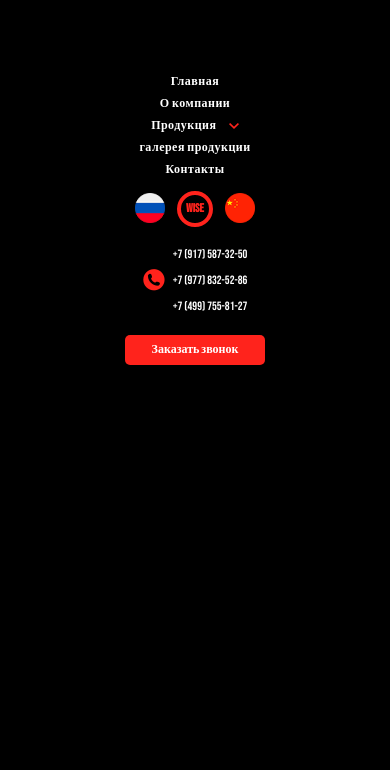
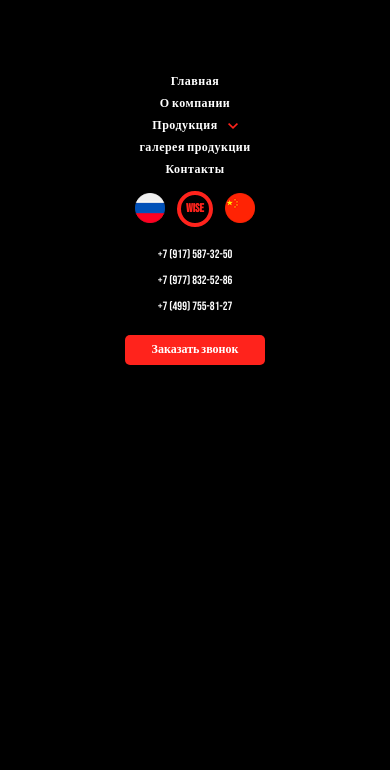
Before and after one commit to Fanis10/konvins, a plain HTML site: page index.html in a window 390 px wide. Both pictures are taken after a click on the element 361 px from the left and 32 px from the top of the page. Shown: the part 74-844 px from the top of the page. Drawn offline with nearby package versions, Linux system fonts and the light colour scheme; a web font is replaced by a local one.

Commit message:
sgsgsgsg

```diff
--- a/js/main.js
+++ b/js/main.js
@@ -49,15 +49,11 @@ $(document).ready(function() {
     sliderMainTwo();
 
     // Menu
-    let burger = document.querySelector('.header-mob__burger');
-    let menu = document.querySelector('.header-dekstop');
-    let logo = document.querySelector('.header-mob__left');
-    let body = document.querySelector('body')
-    burger.addEventListener('click', function() {
-        burger.classList.toggle('header-mob__burger--active');
-        menu.classList.toggle('header-dekstop--active');
-        logo.classList.toggle('header-mob__left--active');
-        body.classList.toggle('fixed-body');
+    $(".header-mob__burger").click(function() {
+        $(this).toggleClass("header-mob__burger--active")
+        $(".header-dekstop").toggleClass("header-dekstop--active")
+        $("body").toggleClass("fixed-body")
+
     })
 
     $(".header-bottom__item-show").click(function() {
@@ -83,26 +79,6 @@ $(document).ready(function() {
     //Video
 
 
-    // Map
-    setTimeout(() => {
-        $('.map__left').append(` <iframe src="https://www.google.com/maps/embed?pb=!1m18!1m12!1m3!1d35884.81138952439!2d37.69566637802611!3d55.79669832643764!2m3!1f0!2f0!3f0!3m2!1i1024!2i768!4f13.1!3m3!1m2!1s0x46b53507c7540001%3A0x18a314cf81ddaac1!2z0JrRgNCw0YHQvdC-0LHQvtCz0LDRgtGL0YDRgdC60LDRjyDRg9C7LiwgODkg0YHRgtGALCDQnNC-0YHQutCy0LAsIDEwNzA2MQ!5e0!3m2!1sru!2sru!4v1657119343032!5m2!1sru!2sru"
-        style="border:0;" allowfullscreen="" loading="lazy" referrerpolicy="no-referrer-when-downgrade">
-    </iframe>`)
-    }, 2000);
-
-    setTimeout(() => {
-        $('.map__center').append(` <iframe src="https://www.google.com/maps/embed?pb=!1m18!1m12!1m3!1d35884.81138952439!2d37.69566637802611!3d55.79669832643764!2m3!1f0!2f0!3f0!3m2!1i1024!2i768!4f13.1!3m3!1m2!1s0x46b53507c7540001%3A0x18a314cf81ddaac1!2z0JrRgNCw0YHQvdC-0LHQvtCz0LDRgtGL0YDRgdC60LDRjyDRg9C7LiwgODkg0YHRgtGALCDQnNC-0YHQutCy0LAsIDEwNzA2MQ!5e0!3m2!1sru!2sru!4v1657119343032!5m2!1sru!2sru"
-        style="border:0;" allowfullscreen="" loading="lazy" referrerpolicy="no-referrer-when-downgrade">
-    </iframe>`)
-    }, 2500);
-
-    setTimeout(() => {
-        $('.map__right').append(` <iframe src="https://www.google.com/maps/embed?pb=!1m18!1m12!1m3!1d35884.81138952439!2d37.69566637802611!3d55.79669832643764!2m3!1f0!2f0!3f0!3m2!1i1024!2i768!4f13.1!3m3!1m2!1s0x46b53507c7540001%3A0x18a314cf81ddaac1!2z0JrRgNCw0YHQvdC-0LHQvtCz0LDRgtGL0YDRgdC60LDRjyDRg9C7LiwgODkg0YHRgtGALCDQnNC-0YHQutCy0LAsIDEwNzA2MQ!5e0!3m2!1sru!2sru!4v1657119343032!5m2!1sru!2sru"
-        style="border:0;" allowfullscreen="" loading="lazy" referrerpolicy="no-referrer-when-downgrade">
-    </iframe>`)
-    }, 3000);
-
-
 
 })
 
--- a/scss/style.scss
+++ b/scss/style.scss
@@ -116,12 +116,16 @@
                 background-color: #ff231c;
             }
             &:hover {
-                color: #ffffff;
                 background-color: #ff231c;
+                div:nth-child(1) {
+                    background-image: url(../img/arrow2.svg);
+                    background-repeat: no-repeat;
+                    background-position: right 30px center;
+                    background-size: 10px 6px;
+                }
                 span {
                     img {
-                        filter: grayscale(100%);
-                        -webkit-filter: grayscale(100%);
+                        opacity: 0;
                     }
                 }
             }
@@ -131,10 +135,16 @@
                 }
             }
             &-show {
+                display: flex;
+                align-items: center;
+                justify-content: center;
                 padding: 15px 30px;
             }
             &-btn {
                 margin-left: 10px;
+                display: flex;
+                justify-content: center;
+                align-items: center;
             }
             &-hidden {
                 display: none;
@@ -1037,6 +1047,11 @@
                 }
                 &:hover {
                     background-color: unset;
+                    span {
+                        img {
+                            opacity: 1;
+                        }
+                    }
                 }
                 li:hover {
                     color: #ff231c;
@@ -1161,13 +1176,16 @@
                 padding: 8px 5px;
             }
             &__numbers {
-                margin-left: 8px;
+                margin-left: 0px;
                 a {
                     font-size: 12px;
                 }
             }
             &__telephone {
                 display: flex;
+                &-img {
+                    display: none;
+                }
             }
             &__button {
                 margin-top: 15px;
```
Also changed, not shown: css/style.css, img/arrow2.svg (added).
